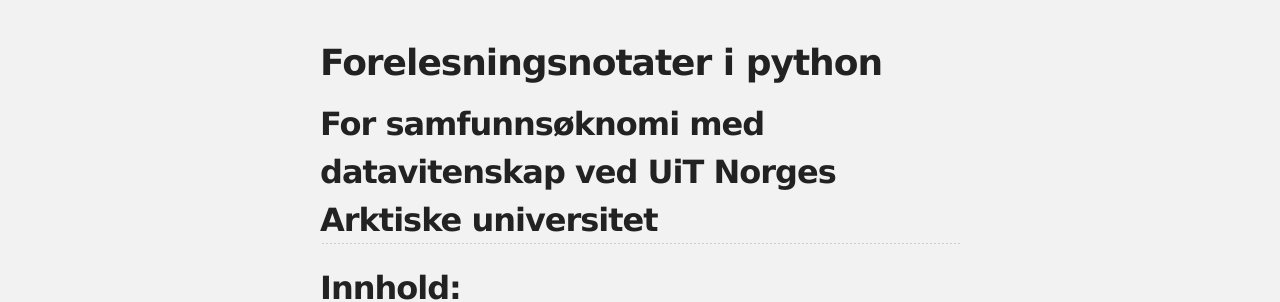
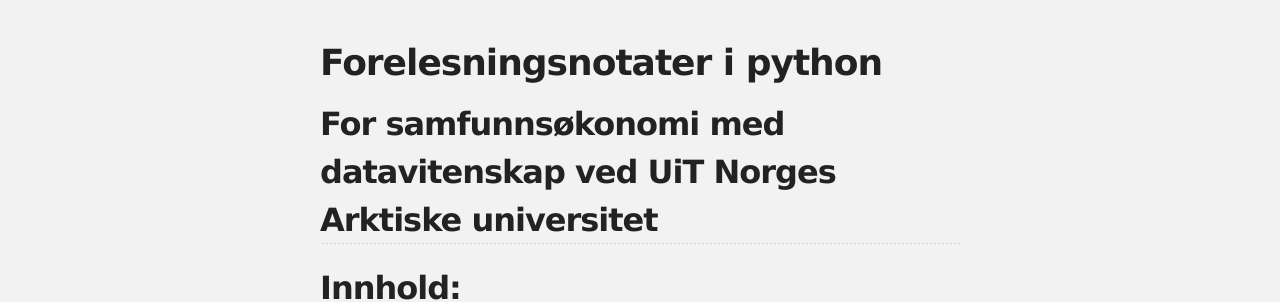
Before and after one commit to harsutvi/notebooks, a Jekyll site: the page built from index.md, in a window 1280 px wide. Shown: the part 287-589 px from the top of the page. Built offline with Jekyll 4.4.1, drawn with Linux system fonts in a browser that asks for light colours; our own code applies the rules of GitHub Pages for plain Markdown files.

Commit message:
Update index.md

```diff
--- a/index.md
+++ b/index.md
@@ -2,7 +2,7 @@
 
 # Forelesningsnotater i python
 
-## For samfunnsøknomi med datavitenskap ved UiT Norges Arktiske universitet
+## For samfunnsøkonomi med datavitenskap ved UiT Norges Arktiske universitet
 
 
 ## Innhold:
```
